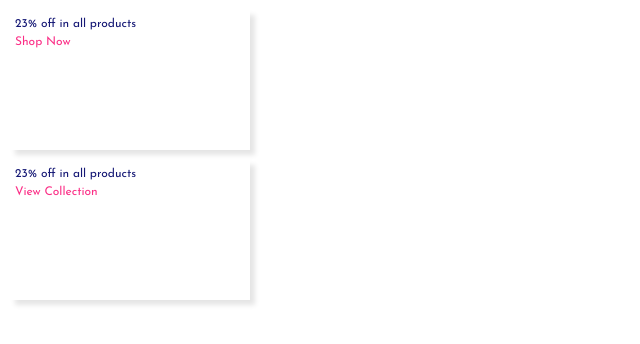
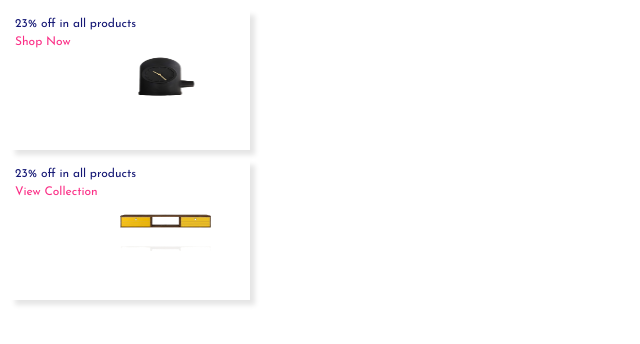
Before and after one commit to AOMuiz/salaficommerce, a React (Create React App) app: page / in a window 1280 px wide. Shown: the top 344 px of the page, without its empty margins (0-640 px from the left). Built offline with nearby package versions, Linux system fonts and the light colour scheme.

Commit message:
made some changes

```diff
--- a/src/App.js
+++ b/src/App.js
@@ -15,12 +15,12 @@ function App() {
       <GlobalStyle />
       <div>
         <ProductCard
+          backgroundcolor
           url={img1}
           title="23% off in all products"
           subtitle="Shop Now"
         />
         <ProductCard
-          primary
           url={img2}
           title="23% off in all products"
           subtitle="View Collection"
--- a/src/components/cards/ProductCard.js
+++ b/src/components/cards/ProductCard.js
@@ -2,7 +2,12 @@ import React from "react";
 import { colors } from "../../constants/colors";
 import styled from "styled-components";
 
-const ProductCard = ({ url, title, subtitle, color = colors.primary }) => {
+const ProductCard = ({
+  url,
+  title,
+  subtitle,
+  backgroundcolor = colors.primary,
+}) => {
   return (
     <CardContainer className="p-2 ">
       <TextContainer>
@@ -10,7 +15,7 @@ const ProductCard = ({ url, title, subtitle, color = colors.primary }) => {
         <div>{subtitle}</div>
       </TextContainer>
       <ImageContainer>
-        <Image src={url} alt="" />
+        <Image src={url} alt="" className="mx-40" />
       </ImageContainer>
     </CardContainer>
   );
@@ -19,7 +24,7 @@ const ProductCard = ({ url, title, subtitle, color = colors.primary }) => {
 export default ProductCard;
 
 const CardContainer = styled.div`
-  background-color: ${(props) => props.color};
+  background-color: ${(props) => props.backgroundcolor};
   margin: 10px;
   height: 14rem;
   width: 24rem;
@@ -31,7 +36,10 @@ const TextContainer = styled.div`
 `;
 const ImageContainer = styled.div``;
 
-const Image = styled.div``;
+const Image = styled.img`
+  width: 10rem;
+  height: 5rem;
+`;
 const Title = styled.div`
   color: ${colors.offBlue};
 `;
```
